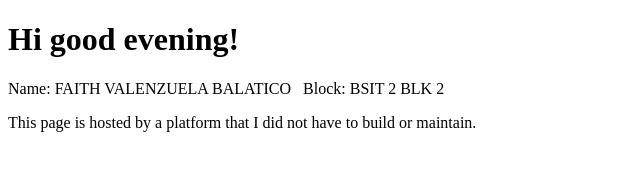
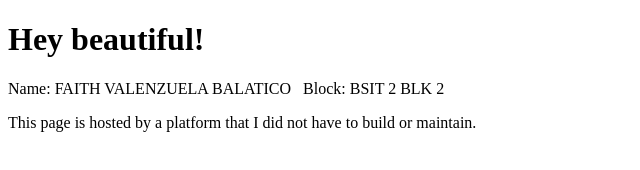
Before and after one commit to faithbalatico1-tech/balatico-lab1-site, a plain HTML site: page index.html in a window 1280 px wide. Shown: the whole page, without its empty margins (0-640 px from the left). Drawn offline with Linux system fonts and the light colour scheme.

Commit message:
Change greeting from 'Hi good evening!' to 'Hey beautiful!'

```diff
--- a/index.html
+++ b/index.html
@@ -1,6 +1,6 @@
 <!DOCTYPE html>
 <html><head><title>My Cloud Lab</title></head>
-<body><h1>Hi good evening!</h1>
+<body><h1>Hey beautiful!</h1>
 <p>Name: FAITH VALENZUELA BALATICO &nbsp; Block: BSIT 2 BLK 2</p>
 <p>This page is hosted by a platform that I did not have to build or maintain.</p>
 </body></html>
```
